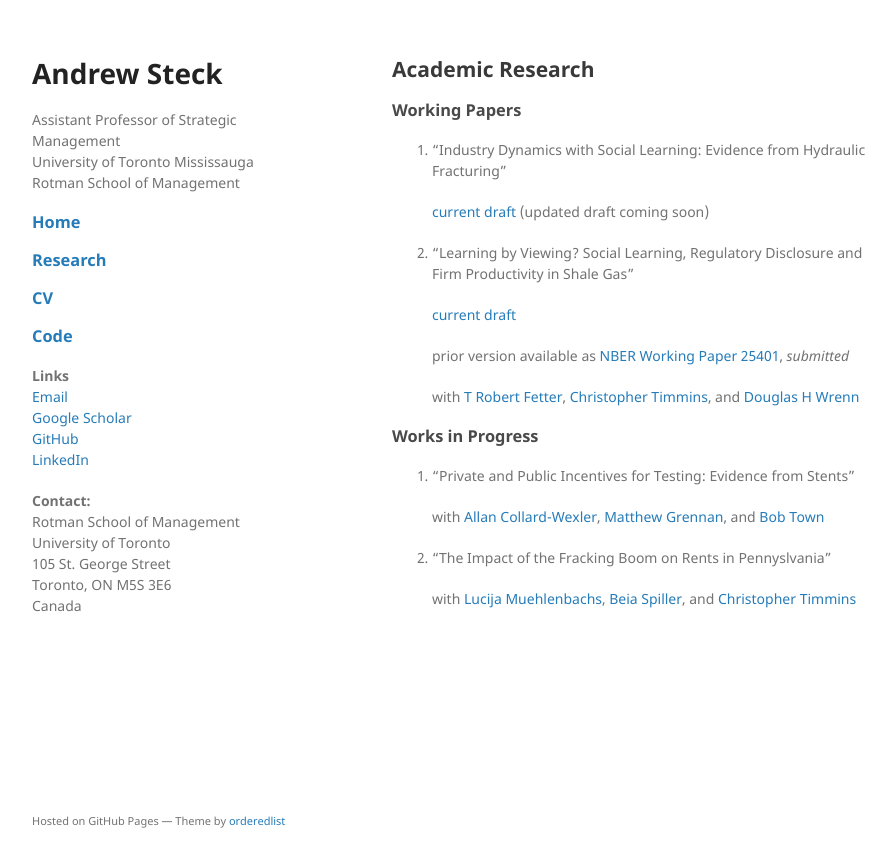
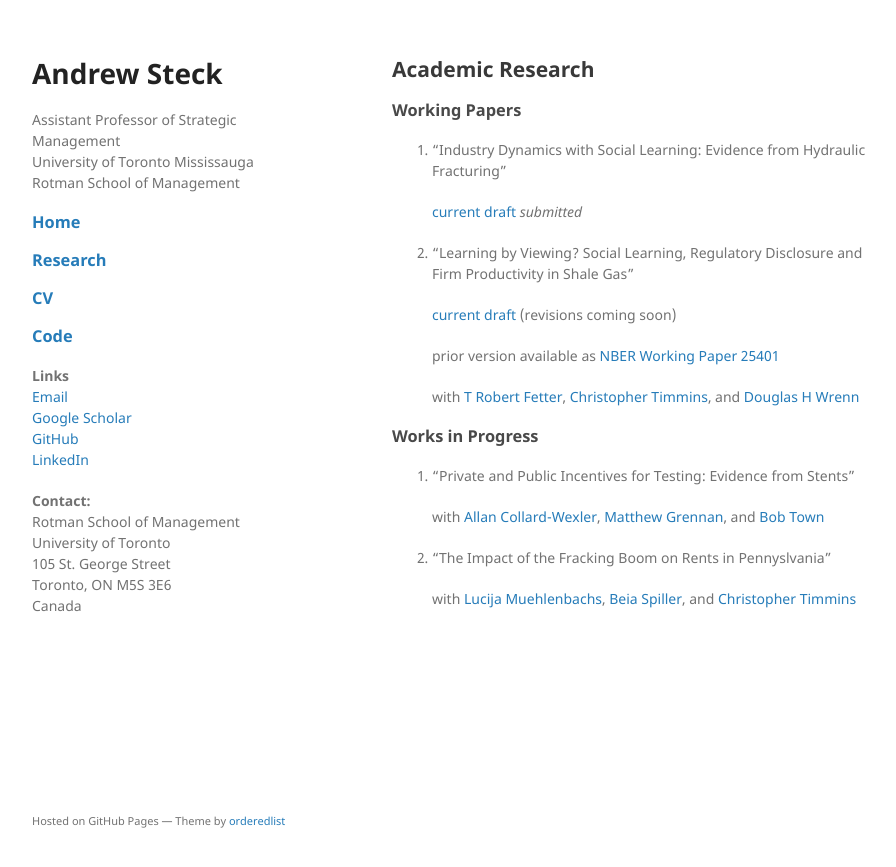
Before and after one commit to andrewsteck/andrewsteck.github.io, a Jekyll site: the page built from research.md, in a window 1280 px wide. Shown: the top 867 px of the page, without its empty margins (178-1074 px from the left). Built offline with Jekyll 4.4.1, drawn with Linux system fonts in a browser that asks for light colours; our own code applies the rules of GitHub Pages for plain Markdown files.

Commit message:
update research page following ecma submission

```diff
--- a/research.md
+++ b/research.md
@@ -10,13 +10,13 @@ layout: default
 
 1. "Industry Dynamics with Social Learning: Evidence from Hydraulic Fracturing"
 
-   [current draft](https://andrewsteck.github.io/uploads/steck_jmp.pdf) (updated draft coming soon)
+   [current draft](https://andrewsteck.github.io/uploads/ecma_draft.pdf) *submitted*
 
 2. "Learning by Viewing? Social Learning, Regulatory Disclosure and Firm Productivity in Shale Gas"
 
-   [current draft](https://andrewsteck.github.io/uploads/lbv_may20.pdf)
+   [current draft](https://andrewsteck.github.io/uploads/lbvmain.pdf) (revisions coming soon)
 
-   prior version available as [NBER Working Paper 25401](https://www.nber.org/papers/w25401), *submitted*
+   prior version available as [NBER Working Paper 25401](https://www.nber.org/papers/w25401)
 
    with [T Robert Fetter](https://sites.duke.edu/trfetter/), [Christopher Timmins](https://sites.duke.edu/christophertimmins), and [Douglas H Wrenn](https://aese.psu.edu/directory/dhw121)
 
```
Also changed, not shown: 2 other files.
